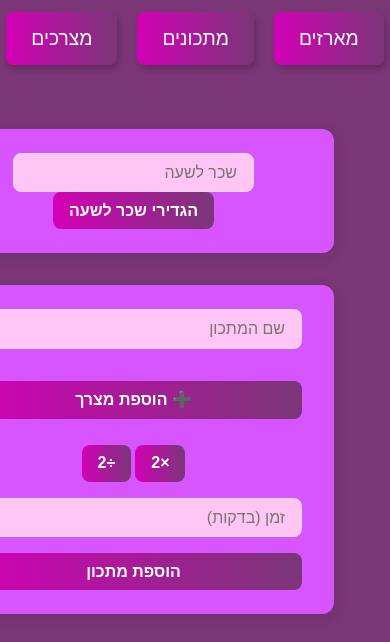
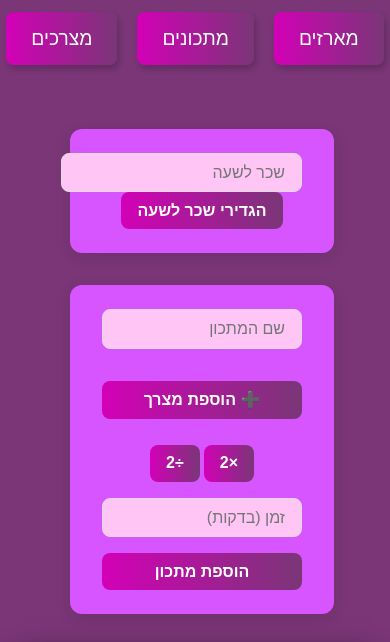
Before and after one commit to Ss12Dark/BakingPricing, a plain HTML site: page pages/recipes.html in a window 390 px wide. Shown: the part 202-844 px from the top of the page. Drawn offline with Linux system fonts and the light colour scheme.

Commit message:
support mobile
mobile v1

```diff
--- a/style/case.css
+++ b/style/case.css
@@ -3,3 +3,10 @@ main {
   grid-template-columns: 1fr 4fr;
   direction: rtl;
 }
+
+@media only screen and (max-width: 800px) {
+  main {
+    display: flex;
+    flex-flow: column;
+  }
+}
--- a/style/ingredients.css
+++ b/style/ingredients.css
@@ -7,3 +7,10 @@ main {
 .style-form {
   max-height: 150px;
 }
+
+@media only screen and (max-width: 800px) {
+  main {
+    display: flex;
+    flex-flow: column;
+  }
+}
--- a/style/recipes.css
+++ b/style/recipes.css
@@ -12,3 +12,10 @@ main {
 .ingredient-row input {
   margin-top: 10px;
 }
+
+@media only screen and (max-width: 800px) {
+  main {
+    display: flex;
+    flex-flow: column;
+  }
+}
--- a/style/sharedStyle.css
+++ b/style/sharedStyle.css
@@ -22,7 +22,6 @@ body {
 
   max-height: 67vh; /* Adjust height limit as needed */
   overflow-y: auto; /* Enables vertical scrolling */
-
 }
 
 h1 {
@@ -96,10 +95,9 @@ button:hover {
 }
 
 table {
-    width: 100%;
-    border-collapse: collapse;
+  width: 100%;
+  border-collapse: collapse;
 }
-
 
 th {
   background-color: var(--custom-color-one);
@@ -198,7 +196,6 @@ button {
   border: 1px solid var(--darker-color);
 }
 
-
 /* WebKit browsers (Chrome, Edge, Safari) */
 .my-grid::-webkit-scrollbar {
   width: 10px;
@@ -210,11 +207,31 @@ button {
 }
 
 .my-grid::-webkit-scrollbar-thumb {
-  background: linear-gradient(180deg, var(--custom-color-one), var(--custom-color-four));
+  background: linear-gradient(
+    180deg,
+    var(--custom-color-one),
+    var(--custom-color-four)
+  );
   border-radius: 5px;
   border: 2px solid var(--custom-color-three);
 }
 
 .my-grid::-webkit-scrollbar-thumb:hover {
-  background: linear-gradient(180deg, var(--custom-color-one), var(--custom-color-four));
+  background: linear-gradient(
+    180deg,
+    var(--custom-color-one),
+    var(--custom-color-four)
+  );
 }
+
+@media only screen and (max-width: 800px) {
+  .style-form {
+  display: flex;
+  flex-direction: column;
+  gap: 1rem;
+  background-color: var(--custom-color-three);
+  border-radius: 12px;
+  box-shadow: 0 4px 16px rgba(0, 0, 0, 0.1);
+  max-width: 200px;
+}
+}
```
